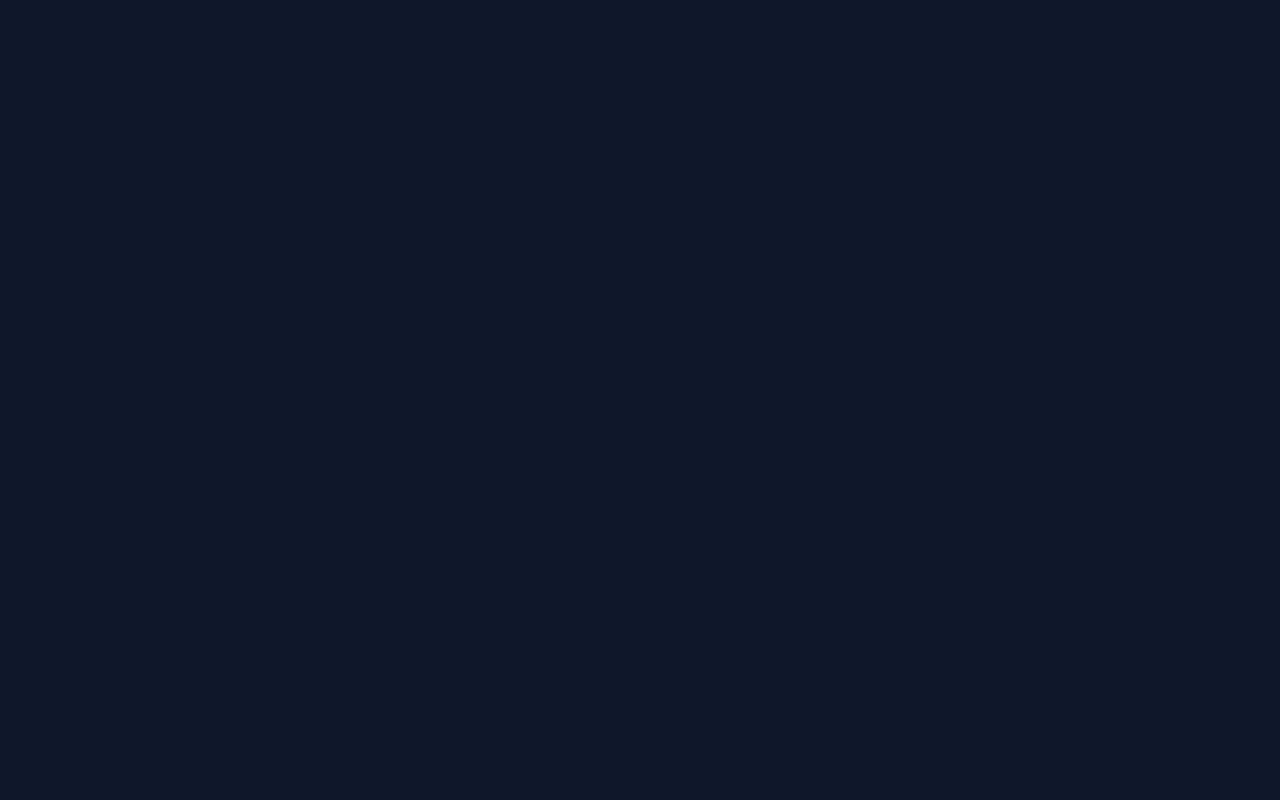
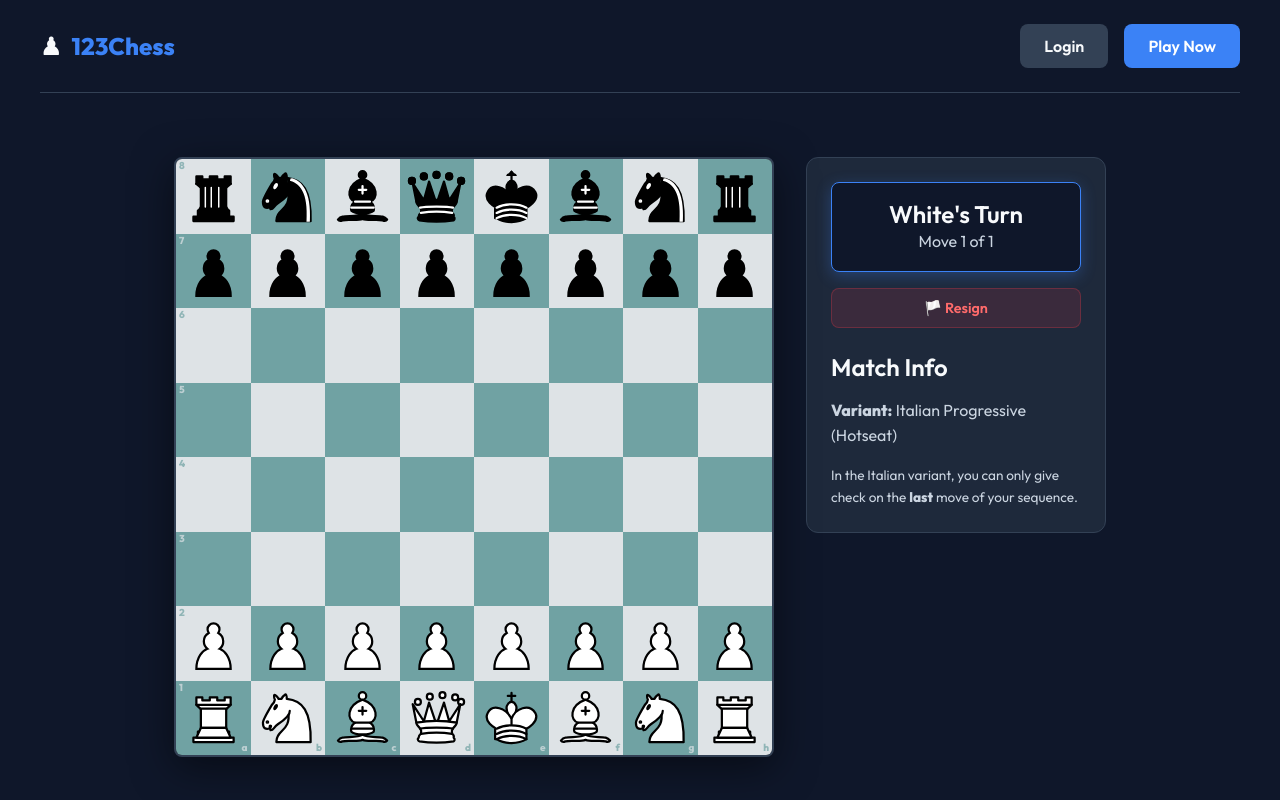
Before and after one commit to EnigmaticEntity07/123chess, a React (Vite) app in the folder client/: page /local-game in a window 1280 px wide. Before the commit this address had no page. Built offline with nearby package versions, Linux system fonts and the light colour scheme.

Commit message:
feat: add local offline hotseat mode for guests to bypass server issues

```diff
--- a/client/src/App.jsx
+++ b/client/src/App.jsx
@@ -7,6 +7,7 @@ import Login from './pages/Login';
 import Register from './pages/Register';
 import Lobby from './pages/Lobby';
 import Game from './pages/Game';
+import LocalGame from './pages/LocalGame';
 
 import './index.css';
 
@@ -24,6 +25,7 @@ function App() {
           <Route path="/" element={<Home />} />
           <Route path="/login" element={<Login />} />
           <Route path="/register" element={<Register />} />
+          <Route path="/local-game" element={<LocalGame />} />
           <Route path="/lobby" element={
             <ProtectedRoute>
               <Lobby />
--- a/client/src/pages/Home.jsx
+++ b/client/src/pages/Home.jsx
@@ -10,25 +10,7 @@ export default function Home() {
   const [isGuestLoading, setIsGuestLoading] = useState(false);
 
   const handleGuestLogin = async () => {
-    setIsGuestLoading(true);
-    try {
-      const res = await fetch(`${API_URL}/api/auth/guest`, {
-        method: 'POST',
-        headers: { 'Content-Type': 'application/json' },
-      });
-      const data = await res.json();
-      if (res.ok) {
-        login(data.token, data.user);
-        navigate('/lobby');
-      } else {
-        alert(data.error || 'Guest login failed. Please try again.');
-      }
-    } catch (err) {
-      console.error('Guest login failed', err);
-      alert('Network error — unable to reach the game server. Please try again later.');
-    } finally {
-      setIsGuestLoading(false);
-    }
+    navigate('/local-game');
   };
   return (
     <>
--- /dev/null
+++ b/client/src/pages/LocalGame.jsx
@@ -0,0 +1,173 @@
+import React, { useEffect, useState, useCallback } from 'react';
+import { useNavigate } from 'react-router-dom';
+import Board from '../components/Board';
+import Navbar from '../components/Navbar';
+import { ChessEngine } from '../game/chess-engine';
+import { ProgressiveGame } from '../game/progressive';
+import { playMoveSound, playCaptureSound, playCheckSound, playGameEndSound } from '../game/sounds';
+
+export default function LocalGame() {
+  const navigate = useNavigate();
+
+  const [game, setGame] = useState(null);
+  const [boardData, setBoardData] = useState(null);
+  const [turnInfo, setTurnInfo] = useState(null);
+
+  const [selectedSquare, setSelectedSquare] = useState(null);
+  const [validMoves, setValidMoves] = useState([]);
+  const [lastMove, setLastMove] = useState(null);
+
+  useEffect(() => {
+    // Initialize local game
+    const engine = new ChessEngine();
+    const progGame = new ProgressiveGame(engine);
+    setGame(progGame);
+    setBoardData(engine.toJSON());
+    setTurnInfo(progGame.getTurnInfo());
+  }, []);
+
+  const handleSquareClick = useCallback((r, c) => {
+    if (!game || turnInfo?.gameOver) return;
+
+    // Both colors are playable locally, so we always use the current player
+    const myColor = turnInfo.player;
+
+    if (selectedSquare) {
+      const move = validMoves.find(m => m.to.row === r && m.to.col === c);
+      if (move) {
+        executeMove(selectedSquare.row, selectedSquare.col, r, c, move);
+        return;
+      }
+    }
+
+    const piece = boardData?.board[r][c];
+    if (piece && piece.color === myColor) {
+      setSelectedSquare({ row: r, col: c });
+      setValidMoves(game.getLegalMoves(r, c));
+    } else {
+      setSelectedSquare(null);
+      setValidMoves([]);
+    }
+  }, [game, selectedSquare, validMoves, boardData, turnInfo]);
+
+  const handleDragMove = useCallback((fromRow, fromCol, toRow, toCol) => {
+    if (!game || turnInfo?.gameOver) return;
+    const moves = game.getLegalMoves(fromRow, fromCol);
+    const move = moves.find(m => m.to.row === toRow && m.to.col === toCol);
+    if (move) {
+      executeMove(fromRow, fromCol, toRow, toCol, move);
+    }
+  }, [game, turnInfo]);
+
+  const executeMove = useCallback((fromRow, fromCol, toRow, toCol, move) => {
+    let promotion = null;
+    if (move.promotion) {
+      promotion = 'Q';
+    }
+
+    const record = game.makeMove({ row: fromRow, col: fromCol }, { row: toRow, col: toCol }, promotion);
+    if (record) {
+      setBoardData(game.engine.toJSON());
+      const newTurnInfo = game.getTurnInfo();
+      setTurnInfo(newTurnInfo);
+      setLastMove({ from: { row: fromRow, col: fromCol }, to: { row: toRow, col: toCol } });
+      setSelectedSquare(null);
+      setValidMoves([]);
+
+      if (newTurnInfo.gameOver) {
+        playGameEndSound();
+      } else if (record.isCheckmate || record.givesCheck) {
+        playCheckSound();
+      } else if (record.captured || record.enPassant) {
+        playCaptureSound();
+      } else {
+        playMoveSound();
+      }
+    }
+  }, [game]);
+
+  const handleResign = () => {
+    if (turnInfo?.gameOver) return;
+    if (window.confirm('Are you sure you want to resign the game?')) {
+      const winner = turnInfo.player === 'w' ? 'b' : 'w';
+      game.gameOver = true;
+      game.gameResult = {
+        result: 'resignation',
+        winner,
+        message: `${winner === 'w' ? 'White' : 'Black'} wins by resignation!`
+      };
+      setTurnInfo(game.getTurnInfo());
+      playGameEndSound();
+    }
+  };
+
+  const checkColor = turnInfo && !turnInfo.gameOver && game && game.engine
+    ? (game.engine.isInCheck('w') ? 'w' : game.engine.isInCheck('b') ? 'b' : null)
+    : null;
+
+  const isGameOver = turnInfo?.gameOver;
+
+  if (!boardData) {
+    return null;
+  }
+
+  // Board is always oriented to white for hotseat, or you can rotate it
+  // Let's just keep it 'w' oriented
+  const boardColor = 'w';
+
+  return (
+    <>
+      <Navbar />
+      <div className="container game-layout">
+        <div className="board-area">
+          <Board
+            board={boardData.board}
+            color={boardColor}
+            onSquareClick={handleSquareClick}
+            onDragMove={handleDragMove}
+            selectedSquare={selectedSquare}
+            validMoves={validMoves}
+            lastMove={lastMove}
+            inCheck={checkColor}
+          />
+        </div>
+
+        <div className="sidebar">
+          <div className="turn-indicator">
+            <h3>{turnInfo?.player === 'w' ? 'White' : 'Black'}'s Turn</h3>
+            <p>Move {turnInfo?.movesMade + 1} of {turnInfo?.movesAllowed}</p>
+          </div>
+
+          {isGameOver && (
+            <div className="game-over-panel">
+              <h3>Game Over!</h3>
+              <p>{turnInfo?.gameResult?.message}</p>
+              <button className="btn-primary" style={{ marginTop: '1rem', width: '100%' }} onClick={() => window.location.reload()}>
+                Play Again
+              </button>
+              <button className="btn-secondary" style={{ marginTop: '0.5rem', width: '100%' }} onClick={() => navigate('/')}>
+                Back Home
+              </button>
+            </div>
+          )}
+
+          {!isGameOver && (
+            <div className="game-controls">
+              <button className="btn-resign" onClick={handleResign} title="Resign the game">
+                🏳️ Resign
+              </button>
+            </div>
+          )}
+
+          <div style={{ marginTop: '1.5rem' }}>
+            <h3 style={{ marginBottom: '1rem' }}>Match Info</h3>
+            <p><strong>Variant:</strong> Italian Progressive (Hotseat)</p>
+            <p style={{ marginTop: '1rem', fontSize: '0.85rem', color: 'var(--text-secondary)' }}>
+              In the Italian variant, you can only give check on the <strong>last</strong> move of your sequence.
+            </p>
+          </div>
+        </div>
+      </div>
+    </>
+  );
+}
--- a/client/src/pages/Login.jsx
+++ b/client/src/pages/Login.jsx
@@ -37,25 +37,7 @@ export default function Login() {
   };
 
   const handleGuestLogin = async () => {
-    setError('');
-    setIsGuestLoading(true);
-    try {
-      const res = await fetch(`${API_URL}/api/auth/guest`, {
-        method: 'POST',
-        headers: { 'Content-Type': 'application/json' },
-      });
-      const data = await res.json();
-      if (res.ok) {
-        login(data.token, data.user);
-        navigate('/lobby');
-      } else {
-        setError(data.error || 'Guest login failed');
-      }
-    } catch (err) {
-      setError('Cannot reach the server. Make sure the backend is running on ' + API_URL);
-    } finally {
-      setIsGuestLoading(false);
-    }
+    navigate('/local-game');
   };
 
   return (
--- a/client/src/pages/Register.jsx
+++ b/client/src/pages/Register.jsx
@@ -37,25 +37,7 @@ export default function Register() {
   };
 
   const handleGuestLogin = async () => {
-    setError('');
-    setIsGuestLoading(true);
-    try {
-      const res = await fetch(`${API_URL}/api/auth/guest`, {
-        method: 'POST',
-        headers: { 'Content-Type': 'application/json' },
-      });
-      const data = await res.json();
-      if (res.ok) {
-        login(data.token, data.user);
-        navigate('/lobby');
-      } else {
-        setError(data.error || 'Guest login failed');
-      }
-    } catch (err) {
-      setError('Cannot reach the server. Make sure the backend is running on ' + API_URL);
-    } finally {
-      setIsGuestLoading(false);
-    }
+    navigate('/local-game');
   };
 
   return (
```
